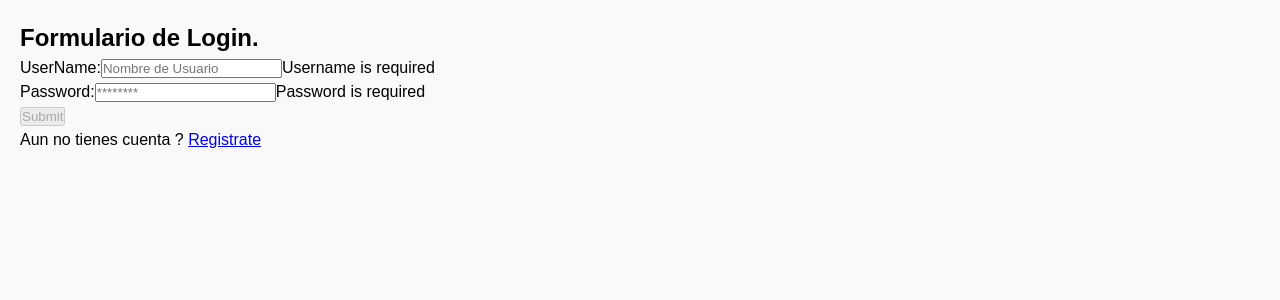
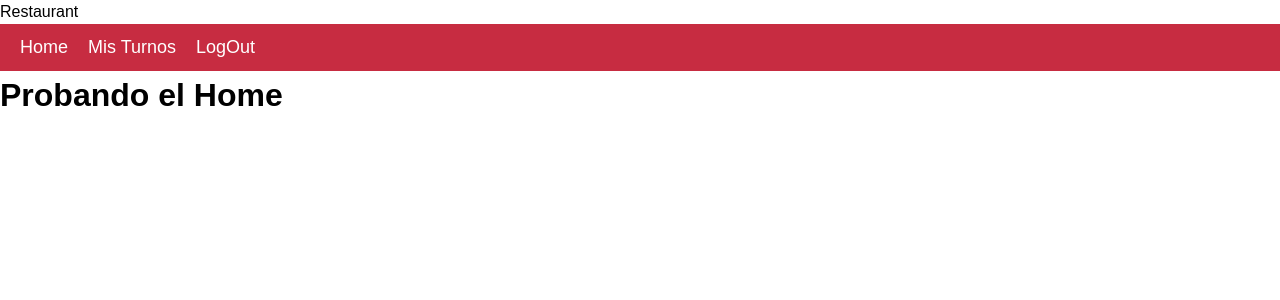
Before and after one commit to JFernandezBalza/Restaurant, a React (Vite) app in the folder front/vite-project/: page / in a window 1280 px wide. Before the commit this address led to /login. Shown: the top 300 px of the page. Built offline with nearby package versions, Linux system fonts and the light colour scheme; sample sign-in values are in the browser's storage.

Commit message:
Finalizacion de React Routing

```diff
--- a/front/vite-project/src/App.jsx
+++ b/front/vite-project/src/App.jsx
@@ -12,7 +12,7 @@ function App() {
   const location = useLocation();
   const navigate = useNavigate();
 
-  const [isLogged, setIsLogged] = useState(false);
+  const [isLogged, setIsLogged] = useState(localStorage.getItem("login"));
   const [isNotFound, setisNotFound] = useState(false);
 
   useEffect(() => {
@@ -47,7 +47,7 @@ function App() {
       <>
       { !isNotFound && (
         <header>
-          <span>LOGO</span>
+          <span>Restaurant</span>
           <Nabvar setIsLogged={setIsLogged} />
         </header>
       )}
--- a/front/vite-project/src/components/Navbar/Nabvar.jsx
+++ b/front/vite-project/src/components/Navbar/Nabvar.jsx
@@ -9,8 +9,9 @@ function Navbar({ setIsLogged }) {
     Swal.fire({
       icon: "warning",
       title: "Tu sesion fue cerrada correctamente",
-    });
-    setIsLogged(false);
+    })
+    localStorage.clear()
+    setIsLogged(false)
     navigate("/login");
   };
 
--- a/front/vite-project/src/views/Login/Login.jsx
+++ b/front/vite-project/src/views/Login/Login.jsx
@@ -31,6 +31,7 @@ const Login = ({setIsLogged}) => {
               text: "Bienvenido " + res.data.username,
             });
           }
+          localStorage.setItem("login", true)
           setIsLogged(true)
           navigate("/")
         })
```
